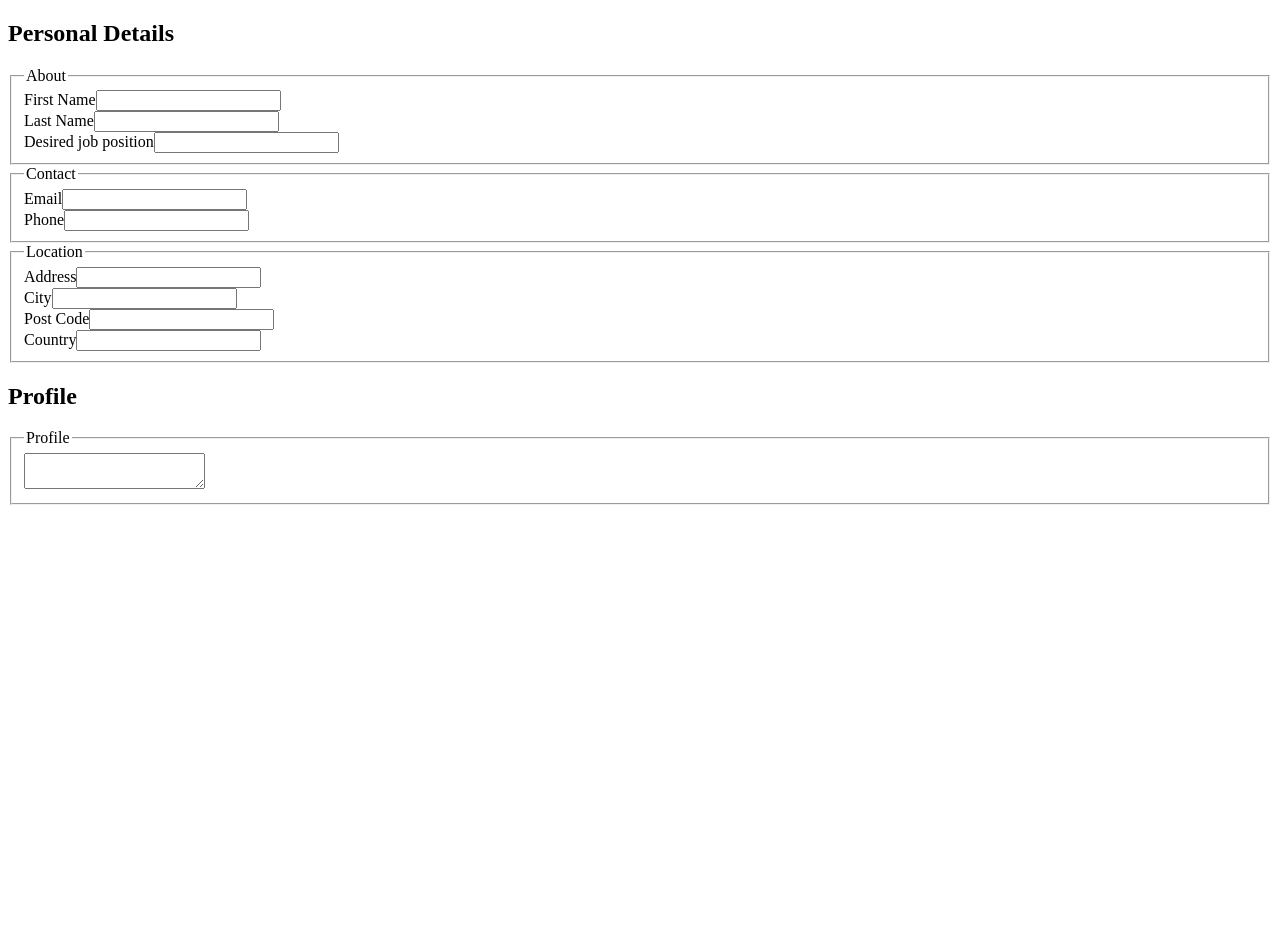
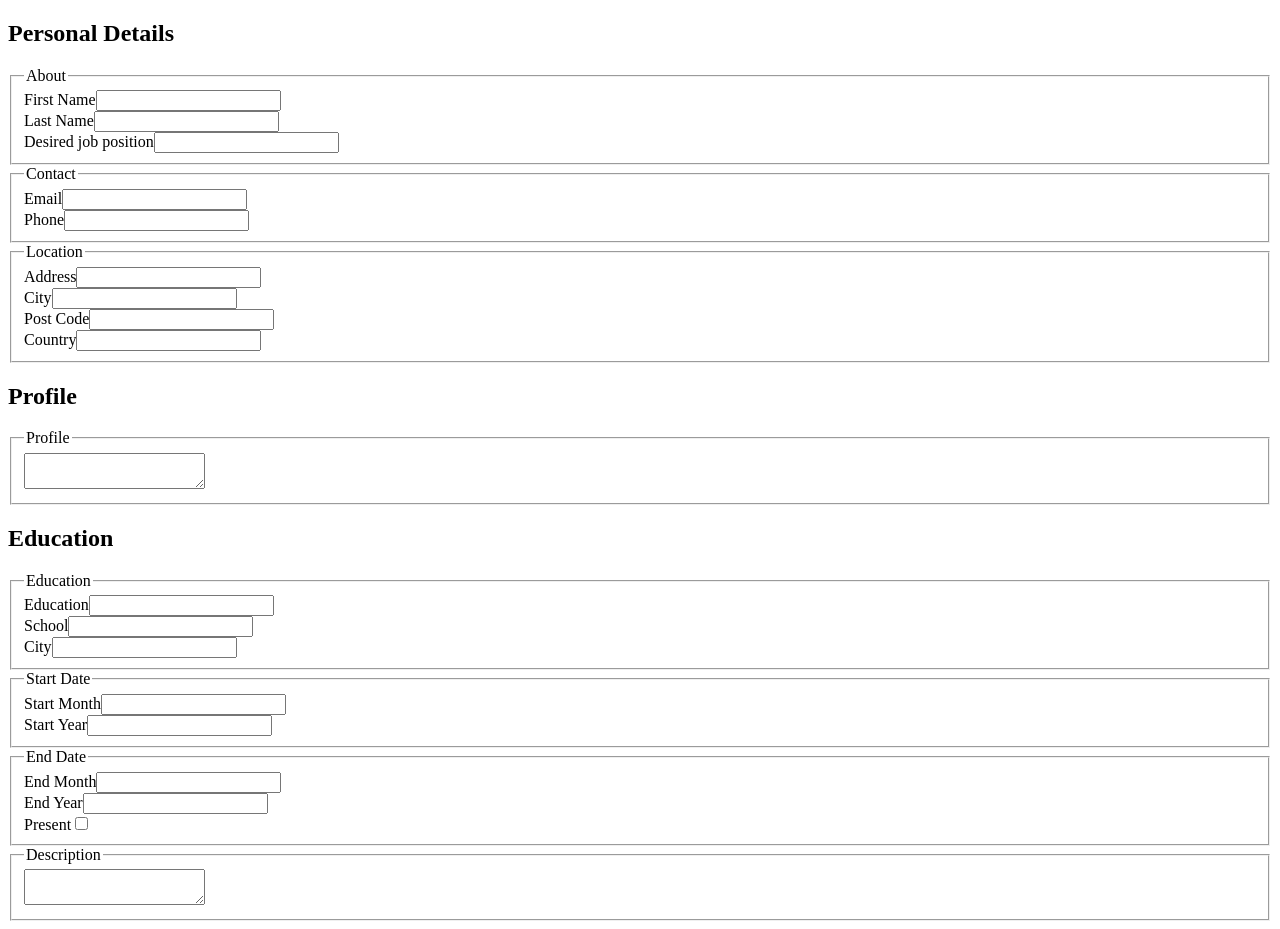
Before and after one commit to dejanpls/cvmaker, a React (Vite) app: page / in a window 1280 px wide. Before the commit the page ends 800 px from the top, so only its background shows below. Built offline with nearby package versions, Linux system fonts and the light colour scheme.

Commit message:
feat: create EducationForm for editing user education

```diff
--- a/src/App.jsx
+++ b/src/App.jsx
@@ -1,3 +1,4 @@
+import EducationForm from "./components/EducationForm";
 import PersonalForm from "./components/PersonalForm";
 import ProfileForm from "./components/ProfileForm";
 
@@ -6,6 +7,7 @@ function App() {
     <>
       <PersonalForm />
       <ProfileForm />
+      <EducationForm />
     </>
   );
 }
--- /dev/null
+++ b/src/components/EducationForm.jsx
@@ -0,0 +1,48 @@
+import Input from "./Input";
+
+export default function EducationForm() {
+  return (
+    <section aria-labelledby="educationDetailsHeading">
+      <h2 id="educationDetailsHeading">Education</h2>
+
+      <fieldset className="organization">
+        <legend className="sr-only">Education</legend>
+
+        <Input
+          htmlFor={"edu-education"}
+          name={"organization-title"}
+          label={"Education"}
+        />
+        <Input htmlFor={"edu-school"} name={"organization"} label={"School"} />
+        <Input htmlFor={"edu-city"} name={"address-level2"} label={"City"} />
+      </fieldset>
+
+      <fieldset>
+        <legend className="sr-only">Start Date</legend>
+        <Input
+          htmlFor={"edu-start-month"}
+          name={"date"}
+          label={"Start Month"}
+        />
+        <Input htmlFor={"edu-start-year"} name={"date"} label={"Start Year"} />
+      </fieldset>
+
+      <fieldset>
+        <legend className="sr-only">End Date</legend>
+        <Input htmlFor={"edu-end-month"} name={"date"} label={"End Month"} />
+        <Input htmlFor={"edu-end-year"} name={"date"} label={"End Year"} />
+        <Input
+          htmlFor={"edu-present"}
+          name={"date"}
+          label={"Present"}
+          type="checkbox"
+        />
+      </fieldset>
+
+      <fieldset className="description">
+        <legend className="sr-only">Description</legend>
+        <textarea id="edu-description" name="description" />
+      </fieldset>
+    </section>
+  );
+}
--- a/src/components/Input.jsx
+++ b/src/components/Input.jsx
@@ -1,8 +1,8 @@
-export default function Input({ name, label, type = "text" }) {
+export default function Input({ htmlFor, name, label, type = "text" }) {
   return (
     <div className="input">
-      <label htmlFor={name}>{label}</label>
-      <input type={type} id={name} name={name} autoComplete={name} />
+      <label htmlFor={htmlFor}>{label}</label>
+      <input type={type} id={htmlFor} name={name} autoComplete={name} />
     </div>
   );
 }
--- a/src/components/PersonalForm.jsx
+++ b/src/components/PersonalForm.jsx
@@ -8,25 +8,53 @@ export default function PersonalForm() {
       <fieldset className="about">
         <legend className="sr-only">About</legend>
 
-        <Input name={"given-name"} label={"First Name"} />
-        <Input name={"family-name"} label={"Last Name"} />
-        <Input name={"organization"} label={"Desired job position"} />
+        <Input
+          htmlFor={"personal-first-name"}
+          name={"given-name"}
+          label={"First Name"}
+        />
+        <Input
+          htmlFor={"personal-last-name"}
+          name={"family-name"}
+          label={"Last Name"}
+        />
+        <Input
+          htmlFor={"personal-desired-position"}
+          name={"organization"}
+          label={"Desired job position"}
+        />
       </fieldset>
 
       <fieldset className="contact">
         <legend className="sr-only">Contact</legend>
 
-        <Input name={"email"} label={"Email"} />
-        <Input name={"tel"} label={"Phone"} />
+        <Input htmlFor={"personal-email"} name={"email"} label={"Email"} />
+        <Input htmlFor={"personal-tel"} name={"tel"} label={"Phone"} />
       </fieldset>
 
       <fieldset className="location">
         <legend className="sr-only">Location</legend>
 
-        <Input name={"street-address"} label={"Address"} />
-        <Input name={"address-level2"} label={"City"} />
-        <Input name={"postal-code"} label={"Post Code"} />
-        <Input name={"country"} label={"Country"} />
+        <Input
+          htmlFor={"personal-address"}
+          name={"street-address"}
+          label={"Address"}
+        />
+        <Input
+          htmlFor={"personal-city"}
+          name={"address-level2"}
+          label={"City"}
+        />
+        <Input
+          htmlFor={"personal-post-code"}
+          name={"postal-code"}
+          label={"Post Code"}
+        />
+        <Input
+          htmlFor={"personal-country"}
+          name={"country"}
+          label={"Country"}
+        />
       </fieldset>
     </section>
   );
```
